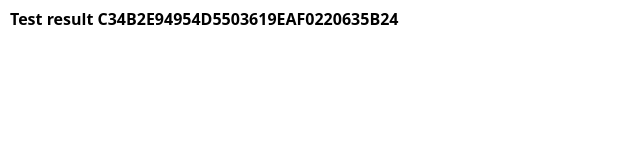
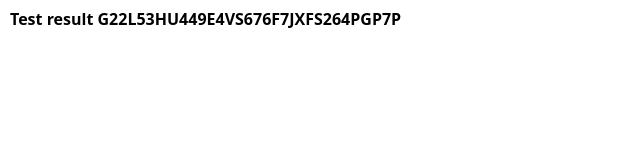
Before and after one commit to medisvit/G22L53HU449E4VS676F7JXFS264PGP7P, a plain HTML site: page index.html in a window 1280 px wide. Shown: the full height of the page, 0-640 px from the left. Drawn offline with nearby package versions, Linux system fonts and the light colour scheme.

Commit message:
Update index.html

```diff
--- a/index.html
+++ b/index.html
@@ -16,7 +16,7 @@
     />
   </head>
   <body style="font-size: 8px">
-    <h1 style="margin: 10px">Test result C34B2E94954D5503619EAF0220635B24</h1>
+    <h1 style="margin: 10px">Test result G22L53HU449E4VS676F7JXFS264PGP7P</h1>
     <img src="test.jpg" alt="" style="max-width: 100%" />
   </body>
 </html>
```
